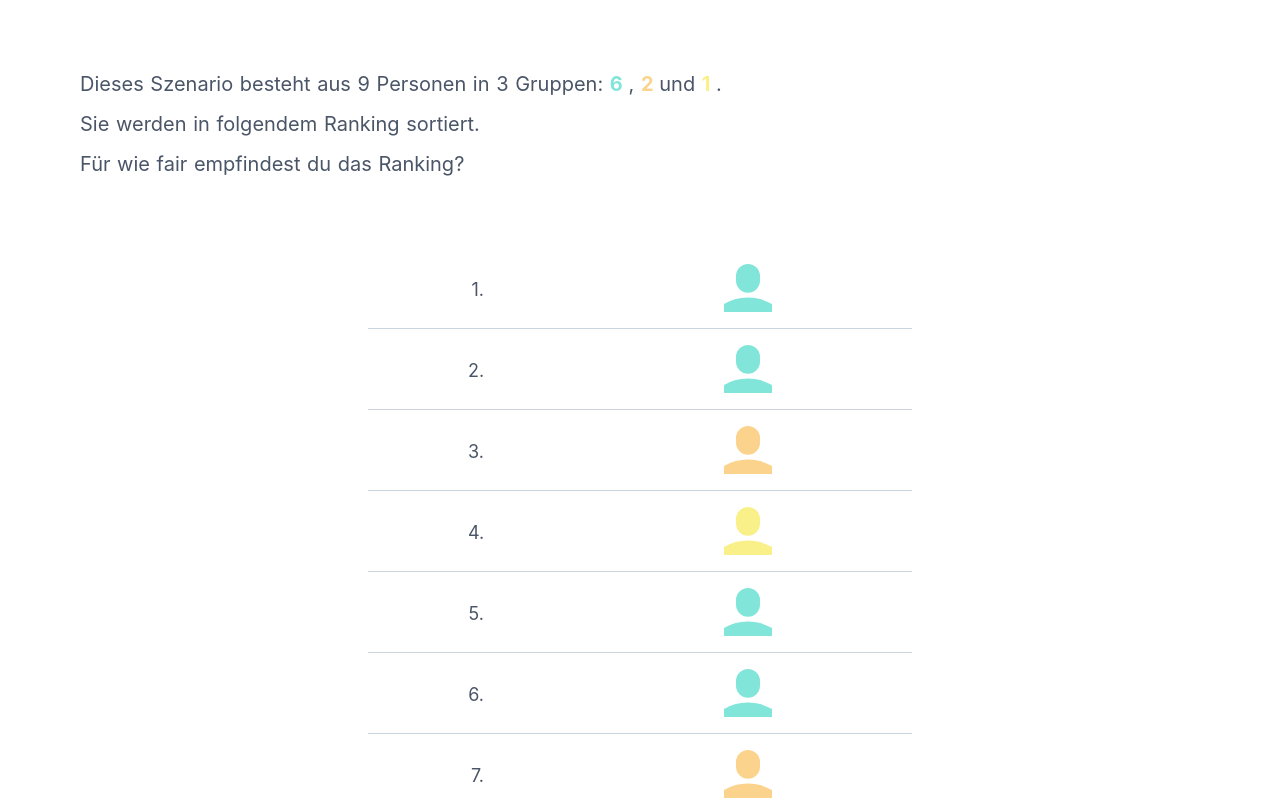
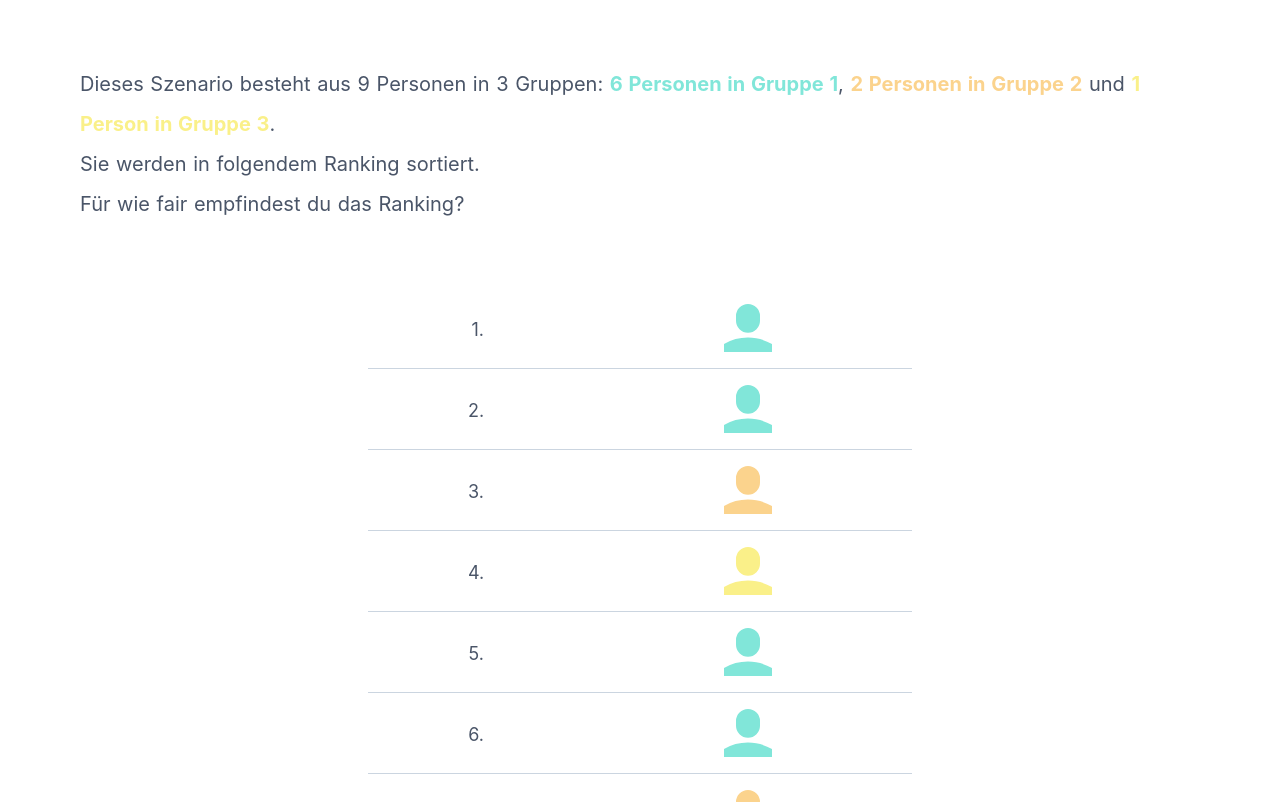
Before and after one commit to cssh-rwth/fairceptron, a Nuxt app: page /questions/1 in a window 1280 px wide. Shown: the top 802 px of the page. Built offline with nearby package versions, Linux system fonts and the light colour scheme; what @tailwindcss/custom-forms would draw is missing.

Commit message:
Improve wording in description

```diff
--- a/components/QuestionDescription.vue
+++ b/components/QuestionDescription.vue
@@ -4,15 +4,16 @@
   >
     Dieses Szenario besteht aus {{ personas.length }} Personen in
     {{ noOfGroups }} Gruppen:
-    <span v-for="n in noOfGroups" :key="n">
-      {{ n === noOfGroups ? 'und' : n > 1 ? ',' : '' }}
+    <span v-for="n in noOfGroups" :key="n"
+      >{{ n === noOfGroups ? ' und' : n > 1 ? ',' : '' }}
       <span :class="colors[n - 1]" class="font-bold">
-        {{ personasPerGroup[n - 1] }} {{ groupNames[n - 1] }}</span
+        {{ personasPerGroup[n - 1] }} {{ groupDescriptions[n - 1] }}</span
       ></span
     >.
     <br />
     <span v-if="questionType === 'selection'">
-      Es werden {{ noSelected }} Personen
+      <span v-if="noSelected > 1">Es werden {{ noSelected }} Personen</span>
+      <span v-else>Es wird eine Person</span>
       <span class="border-2 p-px px-1 border-green-500 rounded bg-green-100">
         ausgewählt</span
       >.
@@ -49,7 +50,18 @@ export default {
       'personasPerGroup',
       'noOfGroups',
       'noSelected'
-    ])
+    ]),
+    groupDescriptions() {
+      if (this.groupNames.length > 0) return this.groupNames
+      else {
+        const descriptions = []
+        for (let i = 0; i < this.noOfGroups; i++) {
+          const descr = this.personasPerGroup[i] === 1 ? 'Person' : 'Personen'
+          descriptions.push(descr + ' in Gruppe ' + (i + 1).toString())
+        }
+        return descriptions
+      }
+    }
   }
 }
 </script>
```
